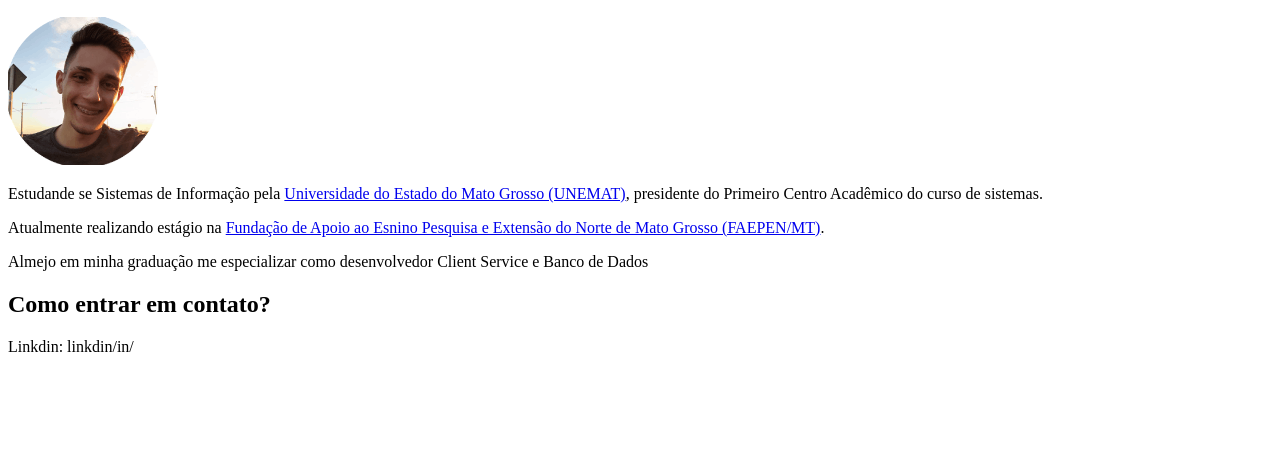
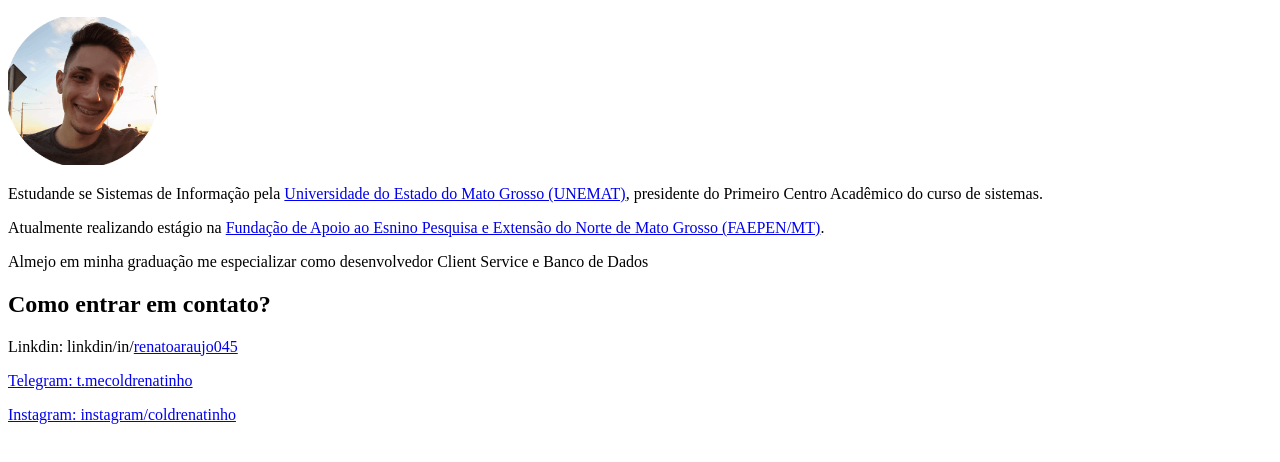
Before and after one commit to coldrenatinho/desafio_html, a plain HTML site: page ds005/index.html in a window 1280 px wide. Shown: the part 110-572 px from the top of the page. Drawn offline with Linux system fonts and the light colour scheme.

Commit message:
Adição linkedin

```diff
--- a/ds005/index.html
+++ b/ds005/index.html
@@ -16,7 +16,9 @@
 	<p>Almejo em minha graduação me especializar como desenvolvedor Client Service e Banco de Dados</p>
 
 	<h2>Como entrar em contato?</h2>
-	<p>Linkdin: linkdin/in/<a href="https://www.linkedin.com/in/renatoaraujo045/" target="_blakk" rel="external"></p>
+	<p>Linkdin: linkdin/in/<a href="https://www.linkedin.com/in/renatoaraujo045/" target="_blakk" rel="external">renatoaraujo045</p>
+	<p>Telegram: t.me<a href="https:t.me/coldrenatinho">coldrenatinho</p>
+	<p>Instagram: instagram/<a href="https:instagram.com/coldrenatinho">coldrenatinho</p>
 
 </body>
 </html>
```
